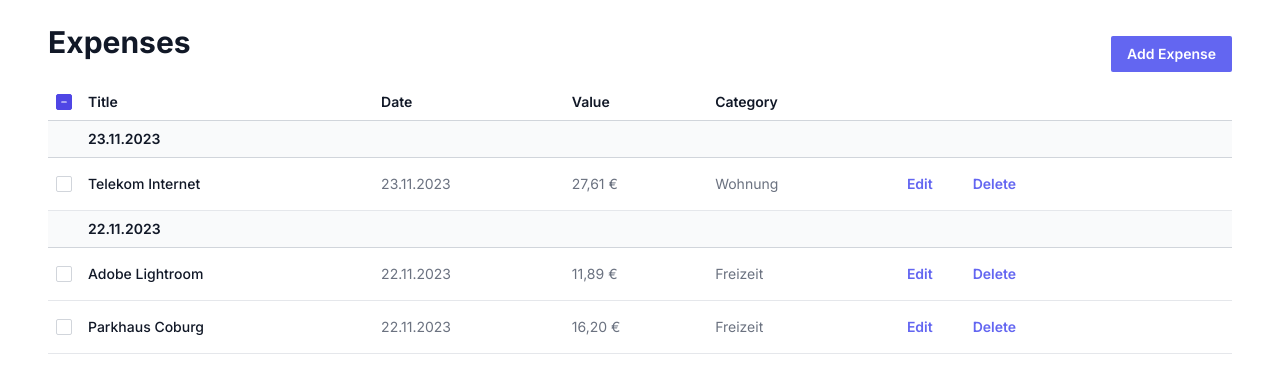
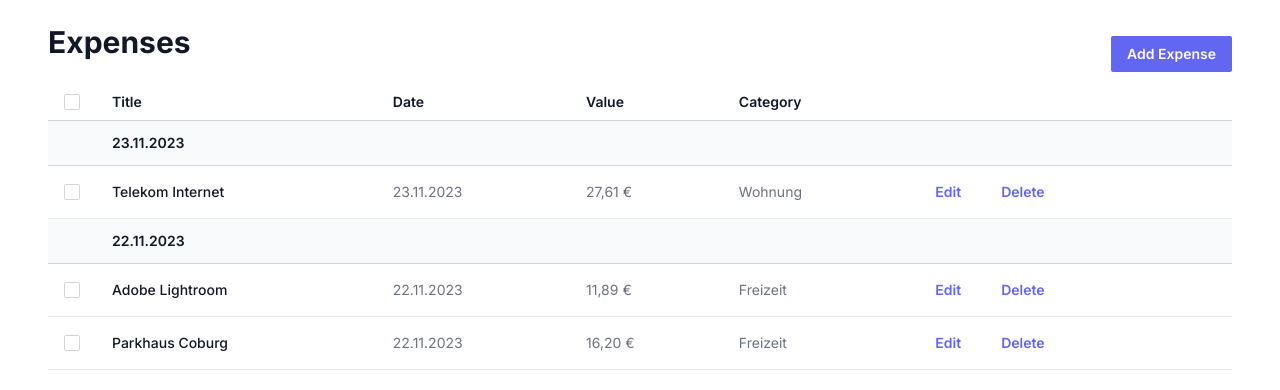
Before and after one commit to andreasremdt/expenses-dashboard, a Next.js app: page / in a window 1280 px wide. Shown: the top 390 px of the page. Built offline with nearby package versions, Linux system fonts and the light colour scheme.

Commit message:
feat: add selection to table

```diff
--- a/components/Table.tsx
+++ b/components/Table.tsx
@@ -1,6 +1,7 @@
 "use client";
 
-import { Fragment } from "react";
+import { Fragment, useState } from "react";
+import clsx from "clsx";
 import { formatCurrency, formatDate, groupExpensesByDate } from "@/lib/utils";
 import Button from "@/components/button";
 import Checkbox from "@/components/checkbox";
@@ -11,46 +12,74 @@ type Props = {
 };
 
 export default function Table({ expenses }: Props) {
+  const [selected, setSelected] = useState<string[]>([]);
+
+  function handleSingleSelection(expenseId: string) {
+    if (selected.includes(expenseId)) {
+      setSelected(selected.filter((id) => id !== expenseId));
+    } else {
+      setSelected([...selected, expenseId]);
+    }
+  }
+
+  function handleMultiSelection() {
+    if (selected.length < expenses.length) {
+      setSelected(expenses.map((expense) => expense.id));
+    } else {
+      setSelected([]);
+    }
+  }
+
   return (
     <table className="w-full">
       <thead>
         <tr>
-          <th scope="col" className="border-b border-gray-300 p-2 text-left text-gray-900 font-semibold w-8">
-            <Checkbox indeterminate />
+          <th scope="col" className="border-b border-gray-300 py-2 px-4 text-left text-gray-900 font-semibold w-8">
+            <Checkbox
+              indeterminate={selected.length > 0 && selected.length < expenses.length}
+              checked={selected.length === expenses.length}
+              onChange={handleMultiSelection}
+            />
           </th>
-          <th scope="col" className="border-b border-gray-300 p-2 text-left text-gray-900 font-semibold">
+          <th scope="col" className="border-b border-gray-300 py-2 px-4 text-left text-gray-900 font-semibold">
             Title
           </th>
-          <th scope="col" className="border-b border-gray-300 p-2 text-left text-gray-900 font-semibold">
+          <th scope="col" className="border-b border-gray-300 py-2 px-4 text-left text-gray-900 font-semibold">
             Date
           </th>
-          <th scope="col" className="border-b border-gray-300 p-2 text-left text-gray-900 font-semibold">
+          <th scope="col" className="border-b border-gray-300 py-2 px-4 text-left text-gray-900 font-semibold">
             Value
           </th>
-          <th scope="col" className="border-b border-gray-300 p-2 text-left text-gray-900 font-semibold">
+          <th scope="col" className="border-b border-gray-300 py-2 px-4 text-left text-gray-900 font-semibold">
             Category
           </th>
-          <th scope="col" className="border-b border-gray-300 p-2" />
+          <th scope="col" className="border-b border-gray-300 py-2 px-4" />
         </tr>
       </thead>
       <tbody>
         {Array.from(groupExpensesByDate(expenses)).map(([date, expenses]) => (
           <Fragment key={date}>
             <tr>
-              <td colSpan={6} className="bg-gray-50 border-b border-gray-300 py-2 px-10 text-gray-900 font-semibold">
+              <td colSpan={6} className="bg-gray-50 border-b border-gray-300 py-3 px-16 text-gray-900 font-semibold">
                 {formatDate(date)}
               </td>
             </tr>
             {expenses.map((expense) => (
-              <tr key={expense.id}>
-                <td className="border-b border-gray-200 p-2">
-                  <Checkbox />
+              <tr
+                key={expense.id}
+                className={clsx({ "bg-gray-50 border-l-2 border-l-indigo-600": selected.includes(expense.id) })}
+              >
+                <td className="border-b border-gray-200 py-2 px-4">
+                  <Checkbox
+                    onChange={() => handleSingleSelection(expense.id)}
+                    checked={selected.includes(expense.id)}
+                  />
                 </td>
-                <td className="border-b border-gray-200 p-2 font-medium text-gray-900">{expense.title}</td>
-                <td className="border-b border-gray-200 p-2 text-gray-500">{formatDate(expense.created)}</td>
-                <td className="border-b border-gray-200 p-2 text-gray-500">{formatCurrency(expense.value)}</td>
-                <td className="border-b border-gray-200 p-2 text-gray-500">{expense.category}</td>
-                <td className="border-b border-gray-200 p-2 text-gray-500">
+                <td className="border-b border-gray-200 py-2 px-4 font-medium text-gray-900">{expense.title}</td>
+                <td className="border-b border-gray-200 py-2 px-4 text-gray-500">{formatDate(expense.created)}</td>
+                <td className="border-b border-gray-200 py-2 px-4 text-gray-500">{formatCurrency(expense.value)}</td>
+                <td className="border-b border-gray-200 py-2 px-4 text-gray-500">{expense.category}</td>
+                <td className="border-b border-gray-200 py-2 px-4 text-gray-500">
                   <Button variant="secondary" className="mr-2">
                     Edit
                   </Button>
--- a/components/button.tsx
+++ b/components/button.tsx
@@ -7,7 +7,7 @@ type Props = ComponentPropsWithoutRef<"button"> & {
 
 let styles = {
   primary: "bg-indigo-500 text-white hover:bg-indigo-600 focus-visible:bg-indigo-600",
-  secondary: "text-indigo-500 hover:text-indigo-700 hover:bg-gray-50 focus-visible:text-indigo-600",
+  secondary: "text-indigo-500 hover:text-indigo-700 focus-visible:text-indigo-600",
 };
 
 export default function Button({ variant = "primary", type = "button", className, ...props }: Props) {
```
